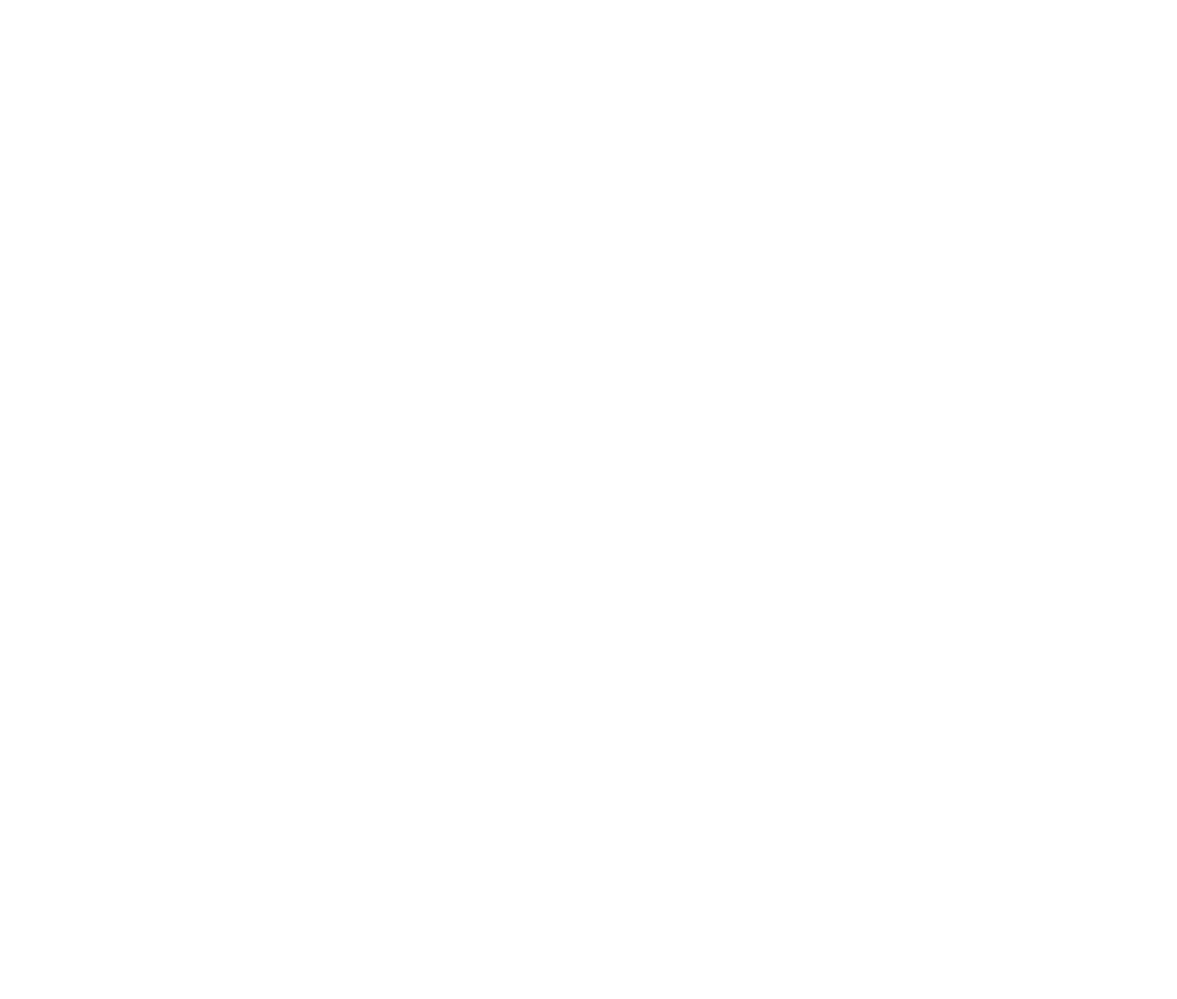
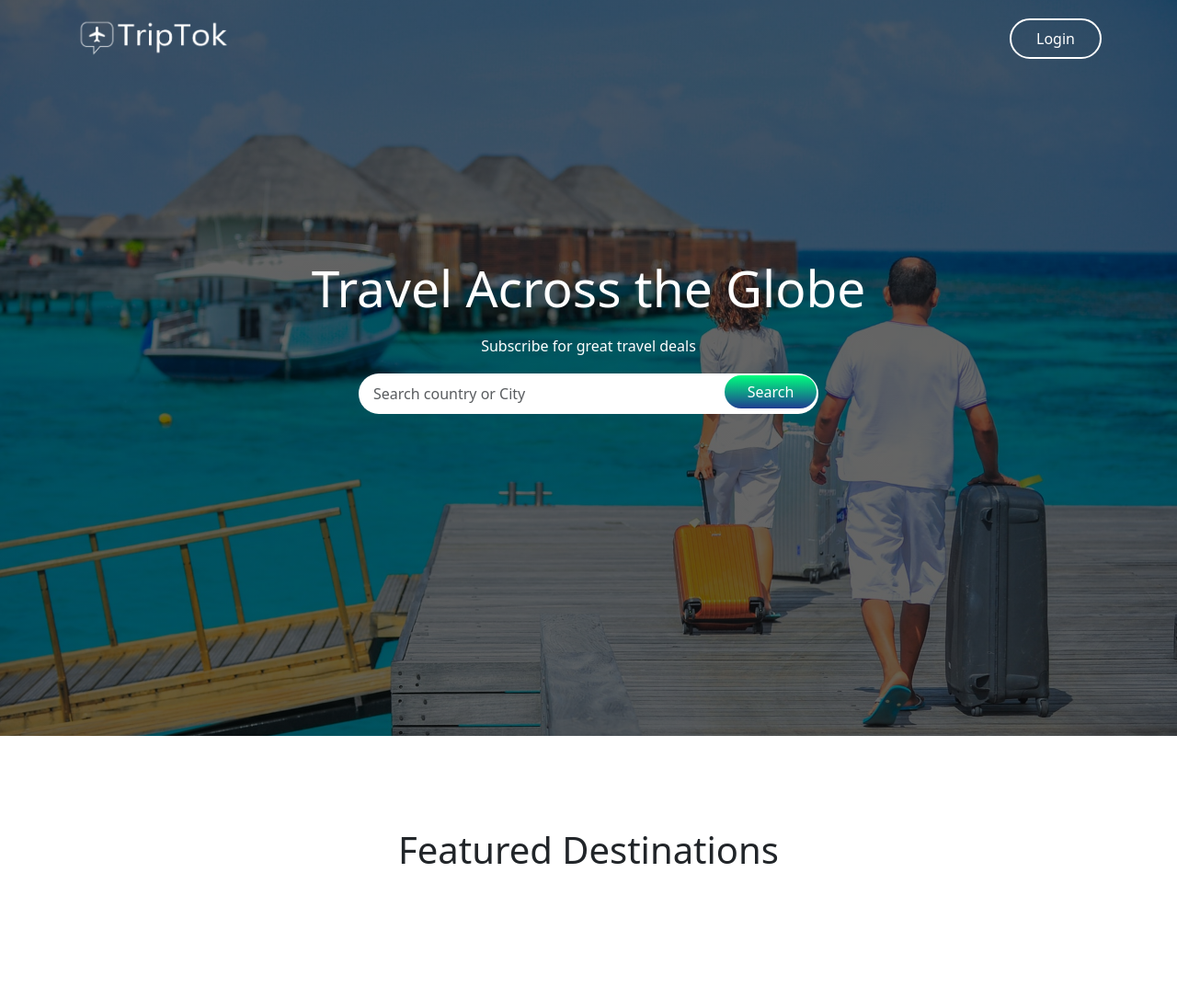
Before and after one commit to moyooyeniyi/Travel-website-Bootstrap, a plain HTML site: page index.html in a window 1280 px wide. Shown: the whole page at 92% size. Before the commit the page ends 800 px from the top, so only its background shows below. Drawn offline with nearby package versions, Linux system fonts and the light colour scheme.

Commit message:
changed location of images

```diff
--- a/index.html
+++ b/index.html
@@ -5,9 +5,38 @@
   <meta name="viewport" content="width=device-width, initial-scale=1.0">
   <title>Travel Website by Moyo</title>
   <link rel="stylesheet" href="styles.css">
-  <link rel="stylesheet" href="">
+  <link rel="stylesheet" href="https://cdn.jsdelivr.net/npm/bootstrap@5.3.3/dist/css/bootstrap.min.css">
 </head>
 <body>
+  <section class="header">
+    <div class="container">
+      <img src="images/triptok.png" alt="">
+<button type="button" class="login-btn">Login</button>
+    </div>
+    <h1>Travel Across the Globe</h1>
+    <p>Subscribe for great travel deals</p>
+
+<div class="input-group">
+  <input type="text" class="form-control" placeholder="Search country or City">
+
+  <div class="input-group-append">
+    <button type="submit" class="input-group-text btn">Search</button>
+  </div>
+</div>
+</section>
+
+<section class="features">
+  <h1>Featured Destinations</h1>
+  <div class="container">
+    <div class="row">
+      <div class="col-md-4">
+
+      </div>
+      <div class="col-md-4"></div>
+      <div class="col-md-4"></div>
+    </div>
+  </div>
+</section>
 
 </body>
 </html>
--- a/styles.css
+++ b/styles.css
@@ -2,3 +2,83 @@
   margin: 0;
   padding: 0;
 }
+
+.header
+{
+  height: 100vh;
+  background-image: linear-gradient(rgba(0,0,0,0.6),rgba(0,0,0,0.6)),url("images/banner1.jpg");
+  background-size: cover;
+  background-position: center;
+  background-attachment: fixed;
+  padding-top: 20px;
+  text-align: center;
+  color: #fff;
+
+}
+
+.header img{
+  width: 170px;
+  float: left;
+}
+
+.login-btn{
+  width: 100px;
+  padding: 8px 0;
+  outline: none !important;
+  border: 2px solid #fff;
+  border-radius: 50px;
+  background: transparent;
+  color: #fff;
+  float: right;
+}
+
+.header h1{
+  padding-top: 260px;
+  padding-bottom: 0;
+  font-size: 55px;
+}
+
+.header p{
+margin: 18px 0;
+}
+
+.input-group{
+  width: 90%;
+  max-width: 500px;
+  border-radius: 30px;
+  background: #fff;
+  margin: auto;
+  padding: 2px;
+}
+
+.form-control{
+  border: 0 !important;
+  border-radius: 30px !important;
+  margin: 2px;
+  box-shadow: none !important;
+
+}
+
+.input-group-text{
+
+  width: 100px;
+  background-image: linear-gradient(#00ff7e, #1f3d90);
+  border: 0 !important;
+  color: #fff !important;
+  padding: 0 25px;
+  border-radius: 30px !important;
+   box-shadow: none !important;
+
+
+}
+
+/* features   */
+
+.features{
+  padding: 100px 0;
+}
+
+h1{
+  text-align: center;
+  padding-bottom: 30px;
+}
```
Also changed, not shown: images/1.jpg (renamed from 170 travel_site_img/travel_site_img/1.jpg), images/2.jpg (renamed from 170 travel_site_img/travel_site_img/2.jpg), images/3.jpg (renamed from 170 travel_site_img/travel_site_img/3.jpg), images/banner1.jpg (renamed from 170 travel_site_img/travel_site_img/banner1.jpg), images/banner2.jpg (renamed from 170 travel_site_img/travel_site_img/banner2.jpg), images/travel-1.jpg (renamed from 170 travel_site_img/travel_site_img/travel-1.jpg), images/travel-2.jpg (renamed from 170 travel_site_img/travel_site_img/travel-2.jpg), images/travel-3.jpg (renamed from 170 travel_site_img/travel_site_img/travel-3.jpg), images/travel-4.jpg (renamed from 170 travel_site_img/travel_site_img/travel-4.jpg), images/triptok.png (renamed from 170 travel_site_img/travel_site_img/triptok.png), images/user1.jpg (renamed from 170 travel_site_img/travel_site_img/user1.jpg), images/user2.jpg (renamed from 170 travel_site_img/travel_site_img/user2.jpg), images/user3.jpg (renamed from 170 travel_site_img/travel_site_img/user3.jpg).
